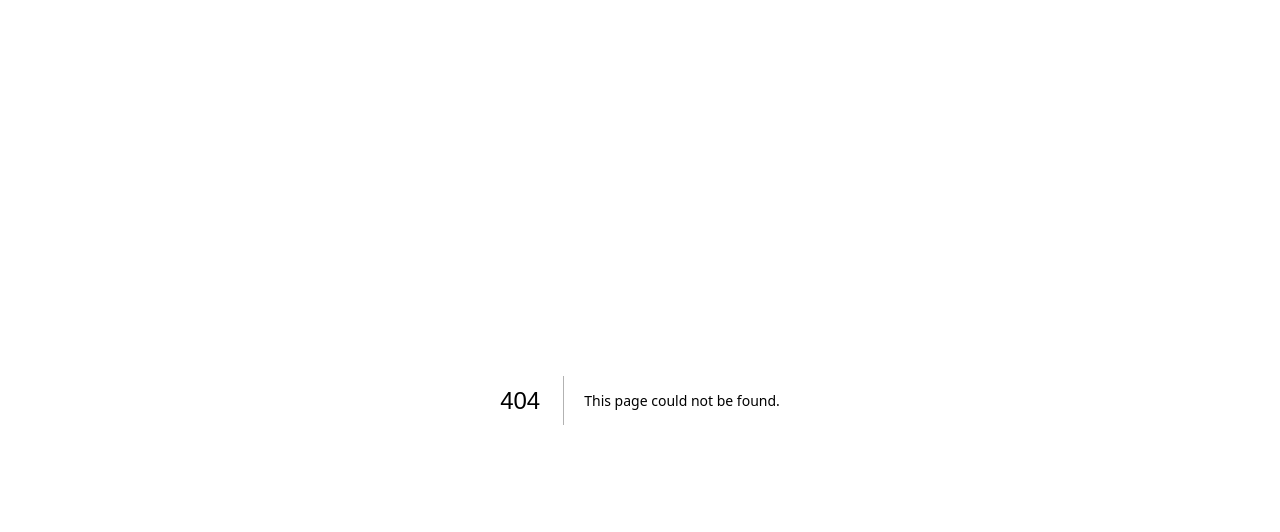
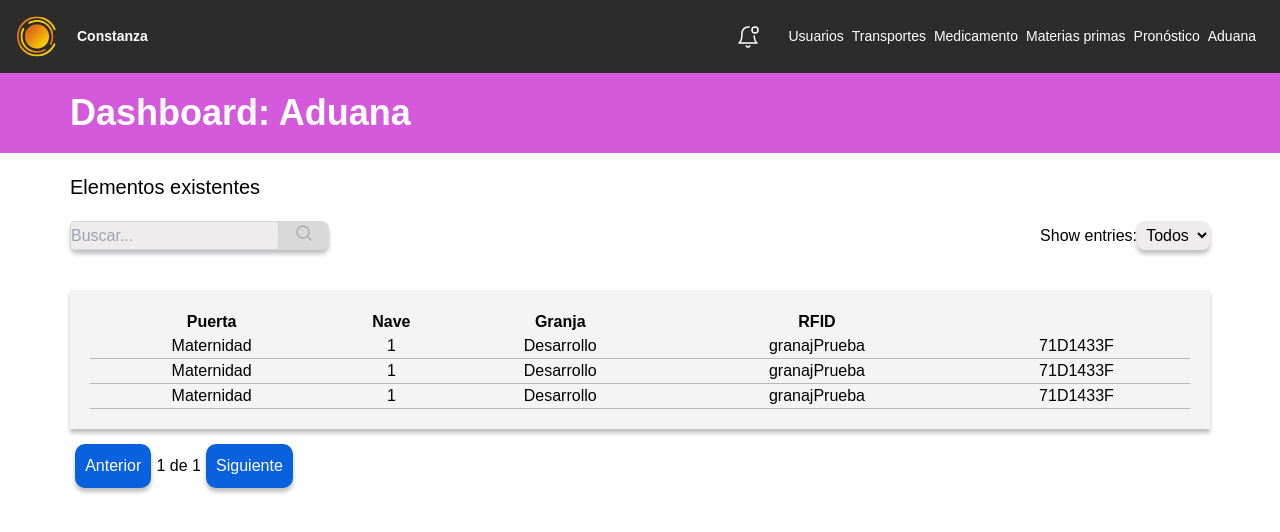
Before and after one commit to NoelAndrew20/dashboard-next, a Next.js app: page /Aduana in a window 1280 px wide. Before the commit this address had no page. Shown: the top 532 px of the page. Built offline with nearby package versions, Linux system fonts and the light colour scheme.

Commit message:
feature: se hicieron las page de aduana y alertas

```diff
--- a/components/atoms/Search/index.js
+++ b/components/atoms/Search/index.js
@@ -8,28 +8,16 @@ const Search = ({ data, setData }) => {
     const [selectedEntries, setSelectedEntries] = useState("all");
     const router = useRouter();
 
+    useEffect(() => {
+        const filterKey =
+        router.pathname === "/RegistroUsuarios" ? "usuario"
+        : router.pathname === "/RegistroTransporte" ? "camion"
+        : router.pathname === "/Medicamento" ? "PO_Name"
+        : router.pathname === "/MateriasPrimas" ? "Item_Name"
+        : router.pathname === "/Aduana" ? "rfid"
+        : router.pathname === "/Alertas" ? "Tipo"
+        : "";
 
-    useEffect(() => {
-        const filterKey = router.pathname === '/RegistroUsuarios' ? 'usuario' : router.pathname === '/RegistroTransporte' ? 'camion' : router.pathname === '/Medicamento' ? 'PO_Name' : router.pathname === '/MateriasPrimas' ? 'Item_Name' : "";
-        const filteredData = search
-        ? originalData.filter(item =>
-            item[filterKey].toLowerCase().includes(search.toLowerCase())
-          )
-        : originalData;
-        setData(filteredData);
-    }, [search, originalData]);
-
-    useEffect(() => {
-        let filterKey;
-        if (router.pathname === '/RegistroUsuarios') {
-            filterKey = 'usuario';
-        } else if (router.pathname === '/RegistroTransporte') {
-            filterKey = 'camion';
-        } else if (router.pathname === '/Medicamento') {
-            filterKey = 'PO_Name';
-        } else if (router.pathname === '/MateriasPrimas') {
-            filterKey = 'Item_Name';
-        }
         const filteredData = search
             ? originalData.filter(item =>
                 item[filterKey].toLowerCase().includes(search.toLowerCase())
@@ -37,7 +25,7 @@ const Search = ({ data, setData }) => {
             : originalData;
 
         const numberOfEntries = parseInt(selectedEntries);
-        const slicedData = filteredData.slice(0, selectedEntries === 'all' ? filteredData.length : numberOfEntries);
+        const slicedData = filteredData.slice(0, selectedEntries === "all" ? filteredData.length : numberOfEntries);
 
         setData(slicedData);
     }, [search, selectedEntries, originalData, router.pathname]);
--- a/components/molecules/Navigation/index.js
+++ b/components/molecules/Navigation/index.js
@@ -43,11 +43,13 @@ const Navigation = () => {
     */}
         <div className="flex justify-center items-center">
             <div className="mr-5 flex">
+                <Link href="../../Alertas" className="pr-2">
                 <svg width="24" height="24" strokeWidth="1.5" viewBox="0 0 24 24" fill="none" xmlns="http://www.w3.org/2000/svg">
                     <path d="M18.1336 11C18.7155 16.3755 21 18 21 18H3C3 18 6 15.8667 6 8.4C6 6.70261 6.63214 5.07475 7.75736 3.87452C8.88258 2.67428 10.4087 2 12 2C12.3373 2 12.6717 2.0303 13 2.08949" stroke="#ffffff" strokeLinecap="round" strokeLinejoin="round"/>
                     <path d="M19 8C20.6569 8 22 6.65685 22 5C22 3.34315 20.6569 2 19 2C17.3431 2 16 3.34315 16 5C16 6.65685 17.3431 8 19 8Z" stroke="#ffffff" strokeLinecap="round" strokeLinejoin="round"/>
                     <path d="M13.73 21C13.5542 21.3031 13.3019 21.5547 12.9982 21.7295C12.6946 21.9044 12.3504 21.9965 12 21.9965C11.6496 21.9965 11.3054 21.9044 11.0018 21.7295C10.6982 21.5547 10.4458 21.3031 10.27 21" stroke="#ffffff" strokeLinecap="round" strokeLinejoin="round"/>
                 </svg>
+                </Link>
             </div>
             <div className="flex">
                 <Link href="../../RegistroUsuarios" className="pr-2">
@@ -65,6 +67,9 @@ const Navigation = () => {
                 <Link href="../../Pronostico" className="pr-2">
                     Pronóstico
                 </Link>
+                <Link href="../../Aduana" className="pr-2">
+                    Aduana
+                </Link>
             </div>
         </div>
     </div>
--- /dev/null
+++ b/components/molecules/TableAduana/index.js
@@ -0,0 +1,59 @@
+import { useState } from 'react';
+const TableAduana = ({ data, setData }) => {
+    const entriesPerPage = 10;
+    const totalPages = Math.ceil(data.length / entriesPerPage);
+    const [currentPage, setCurrentPage] = useState(1);
+    const handlePageChange = (page) => {
+        setCurrentPage(page);
+    };
+    const startIndex = (currentPage - 1) * entriesPerPage;
+    const endIndex = startIndex + entriesPerPage;
+    const currentEntries = data.slice(startIndex, endIndex);
+
+    return (
+        <>
+        <div className="table">
+            <table className="table-container">
+                <thead>
+                    <tr>
+                        <th>Puerta</th>
+                        <th>Nave</th>
+                        <th>Granja</th>
+                        <th>RFID</th>
+                    </tr>
+                </thead>
+                <tbody>
+                {currentEntries.map((item, index) => (
+                    <tr key={index} className="table-cel">
+                        <td>{item.config.zona}</td>
+                        <td>{item.config.puerta}</td>
+                        <td>{item.config.nave}</td>
+                        <td>{item.config.granja}</td>
+                        <td>{item.rfid}</td>
+                    </tr>
+                ))}
+                </tbody>
+            </table>
+
+        </div>
+        <div className="pagination">
+            <button
+                onClick={() => handlePageChange(currentPage - 1)}
+                disabled={currentPage === 1}
+                className="button"
+            >
+                Anterior
+            </button>
+            <span className="text-center">{currentPage} de {totalPages}</span>
+            <button
+                onClick={() => handlePageChange(currentPage + 1)}
+                disabled={currentPage === totalPages}
+                className="button"
+            >
+                Siguiente
+            </button>
+        </div>
+        </>
+    )
+}
+export default TableAduana;
--- /dev/null
+++ b/components/molecules/TableAlertas/index.js
@@ -0,0 +1,74 @@
+import Image from 'next/image';
+import { useState } from 'react';
+
+const TableAlertas = ({ data, setData }) => {
+    const [showEditModal, setShowEditModal] = useState(false);
+    const [selectedImage, setSelectedImage] = useState("");
+    const entriesPerPage = 10;
+    const totalPages = Math.ceil(data.length / entriesPerPage);
+    const [currentPage, setCurrentPage] = useState(1);
+    const handlePageChange = (page) => {
+        setCurrentPage(page);
+    };
+    const startIndex = (currentPage - 1) * entriesPerPage;
+    const endIndex = startIndex + entriesPerPage;
+    const currentEntries = data.slice(startIndex, endIndex);
+
+    return (
+        <>
+        <div className="table">
+            <table className="table-container">
+                <thead>
+                    <tr>
+                        <th>Fecha</th>
+                        <th>Hora</th>
+                        <th>Tipo</th>
+                        <th>Imagen</th>
+                    </tr>
+                </thead>
+                <tbody>
+                {currentEntries.map((item, index) => (
+                    <tr key={index} className="table-cel">
+                        <td>{item.Fecha}</td>
+                        <td>{item.Hora}</td>
+                        <td>{item.Tipo}</td>
+                        <td>
+                            <button onClick={()=> {setShowEditModal(true), setSelectedImage(item.Imagen)}}>
+                                Ver imagen
+                            </button>
+                        </td>
+                    </tr>
+                ))}
+                </tbody>
+            </table>
+
+        </div>
+        <div className="pagination">
+            <button
+                onClick={() => handlePageChange(currentPage - 1)}
+                disabled={currentPage === 1}
+                className="button"
+            >
+                Anterior
+            </button>
+            <span className="text-center">{currentPage} de {totalPages}</span>
+            <button
+                onClick={() => handlePageChange(currentPage + 1)}
+                disabled={currentPage === totalPages}
+                className="button"
+            >
+                Siguiente
+            </button>
+        </div>
+        {showEditModal && (
+            <div className="edit-modal bg-white p-4 rounded shadow-md absolute top-[20%] left-1/2 transform -translate-x-1/2 -translate-y-4/4">
+                <Image src={selectedImage} width={350} height={350} alt="alerta"/>
+                <div className="mt-5 flex justify-between">
+                    <button className="cancel-btn" onClick={() => setShowEditModal(false)}>Cerrar</button>
+                </div>
+            </div>
+        )}
+        </>
+    )
+}
+export default TableAlertas;
--- /dev/null
+++ b/pages/Aduana/index.js
@@ -0,0 +1,49 @@
+import NavDashboard from '@/components/molecules/NavDashboard';
+import Navigation from '@/components/molecules/Navigation';
+import { useState } from 'react';
+import Search from '@/components/atoms/Search';
+import StaticMeta from '@/components/atoms/StaticMeta';
+import TableAduana from '@/components/molecules/TableAduana';
+const Aduana = ({ title, description, image }) => {
+    const [data, setData] = useState([
+        { fecha: { $date: "2023-08-22T16:03:12.135Z" }, unixTime: 1692741792, config: {sensor: "120398", puerta: "1", nave: "Desarrollo", granja: "granajPrueba", zona: "Maternidad" }, rfid: "71D1433F", },
+        { fecha: { $date: "2023-08-22T16:03:12.135Z" }, unixTime: 1692741792, config: {sensor: "120398", puerta: "1", nave: "Desarrollo", granja: "granajPrueba", zona: "Maternidad" }, rfid: "71D1433F", },
+        { fecha: { $date: "2023-08-22T16:03:12.135Z" }, unixTime: 1692741792, config: {sensor: "120398", puerta: "1", nave: "Desarrollo", granja: "granajPrueba", zona: "Maternidad" }, rfid: "71D1433F", },
+    ])
+
+    return (
+        <div>
+            <StaticMeta
+                title={title}
+                description={description}
+                image={image}
+            />
+            <div>
+                <Navigation/>
+                <NavDashboard section="Aduana" id="aduana"/>
+            </div>
+            <div className="wrapper">
+                <h2 className="text-xl mt-5 mb-5">Elementos existentes</h2>
+                <Search data={data} setData={setData} />
+                <div className="mt-10">
+                    <TableAduana data={data} setData={setData}/>
+                </div>
+            </div>
+        </div>
+    )
+}
+export default Aduana;
+
+export const getServerSideProps = async () => {
+    const title = "Constanza";
+    const description =
+      "Dashboard de Aduana";
+    const image = "images/icon/logo-400.png";
+    return {
+      props: {
+        title,
+        description,
+        image,
+      },
+    };
+  };
--- /dev/null
+++ b/pages/Alertas/index.js
@@ -0,0 +1,50 @@
+import NavDashboard from '@/components/molecules/NavDashboard';
+import Navigation from '@/components/molecules/Navigation';
+import { useState } from 'react';
+import Search from '@/components/atoms/Search';
+import StaticMeta from '@/components/atoms/StaticMeta';
+import TableAlertas from '@/components/molecules/TableAlertas';
+const Alertas = ({ title, description, image }) => {
+    const [data, setData] = useState([
+        { Fecha:"2023-08-85", Hora: "14:02", Tipo: "cerdo araña", Imagen: "/images/puerco_araña.jpg" },
+        { Fecha:"2023-08-85", Hora: "14:02", Tipo: "cerdo araña", Imagen: "/images/puerco_araña.jpg" },
+        { Fecha:"2023-08-85", Hora: "14:02", Tipo: "cerdo araña", Imagen: "/images/puerco_araña.jpg" },
+        { Fecha:"2023-08-85", Hora: "14:02", Tipo: "cerdo araña", Imagen: "/images/puerco_araña.jpg" },
+    ])
+
+    return (
+        <div>
+            <StaticMeta
+                title={title}
+                description={description}
+                image={image}
+            />
+            <div>
+                <Navigation/>
+                <NavDashboard section="Alertas" id="alertas"/>
+            </div>
+            <div className="wrapper">
+                <h2 className="text-xl mt-5 mb-5">Elementos existentes</h2>
+                <Search data={data} setData={setData} />
+                <div className="mt-10">
+                    <TableAlertas data={data} setData={setData}/>
+                </div>
+            </div>
+        </div>
+    )
+}
+export default Alertas;
+
+export const getServerSideProps = async () => {
+    const title = "Constanza";
+    const description =
+      "Dashboard de Alertas";
+    const image = "images/icon/logo-400.png";
+    return {
+      props: {
+        title,
+        description,
+        image,
+      },
+    };
+  };
--- a/styles/globals.css
+++ b/styles/globals.css
@@ -310,6 +310,12 @@ label {
 }
 #materias {
   background-color: #e8d153;
+}
+#aduana {
+  background-color: #d459db;
+}
+#alertas {
+  background-color: #E47F13;
 }
 .dashboard-nav h1 {
   font-family: 'Montserrat', sans-serif;
```
Also changed, not shown: public/images/puerco_araña.jpg (added).
